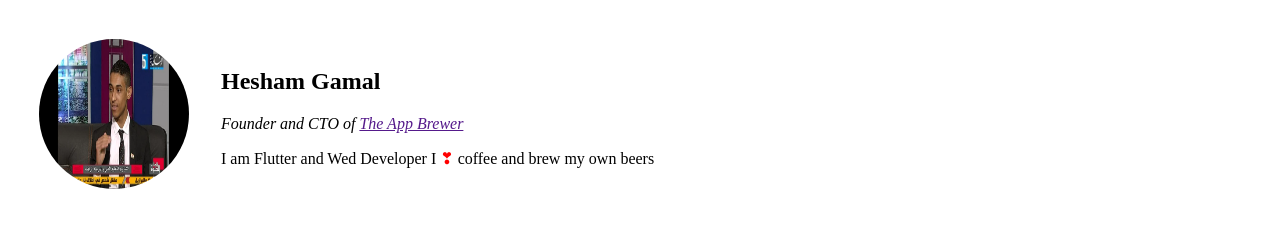
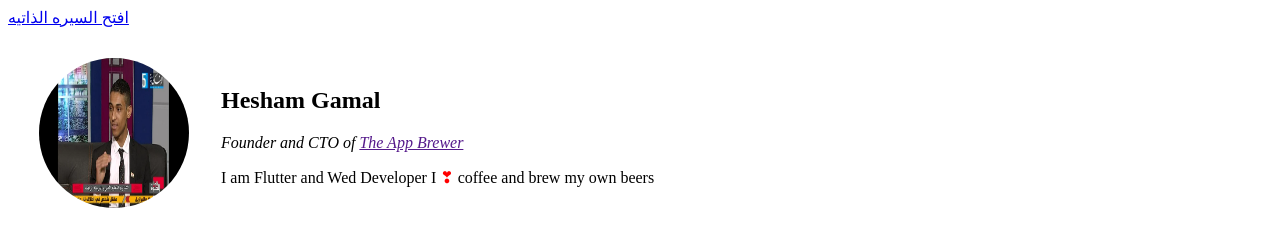
Before and after one commit to Hesham-Gamal2020/cv, a plain HTML site: page index.html in a window 1280 px wide. Shown: the top 230 px of the page. Drawn offline with Linux system fonts and the light colour scheme.

Commit message:
Update index.html

```diff
--- a/index.html
+++ b/index.html
@@ -6,6 +6,7 @@
     <link type="text/css" href="css\index_css.css" rel="stylesheet">
   </head>
   <body>
+    <a href="CV_2021-11-10-103203.pdf">افتح السيره الذاتيه</a>
     <table cellspacing="30px">
       <tr>
         <td><img src="img\img1.jpg" alt="avater" class="avater" width="150px" height="150px" ></td>
```
